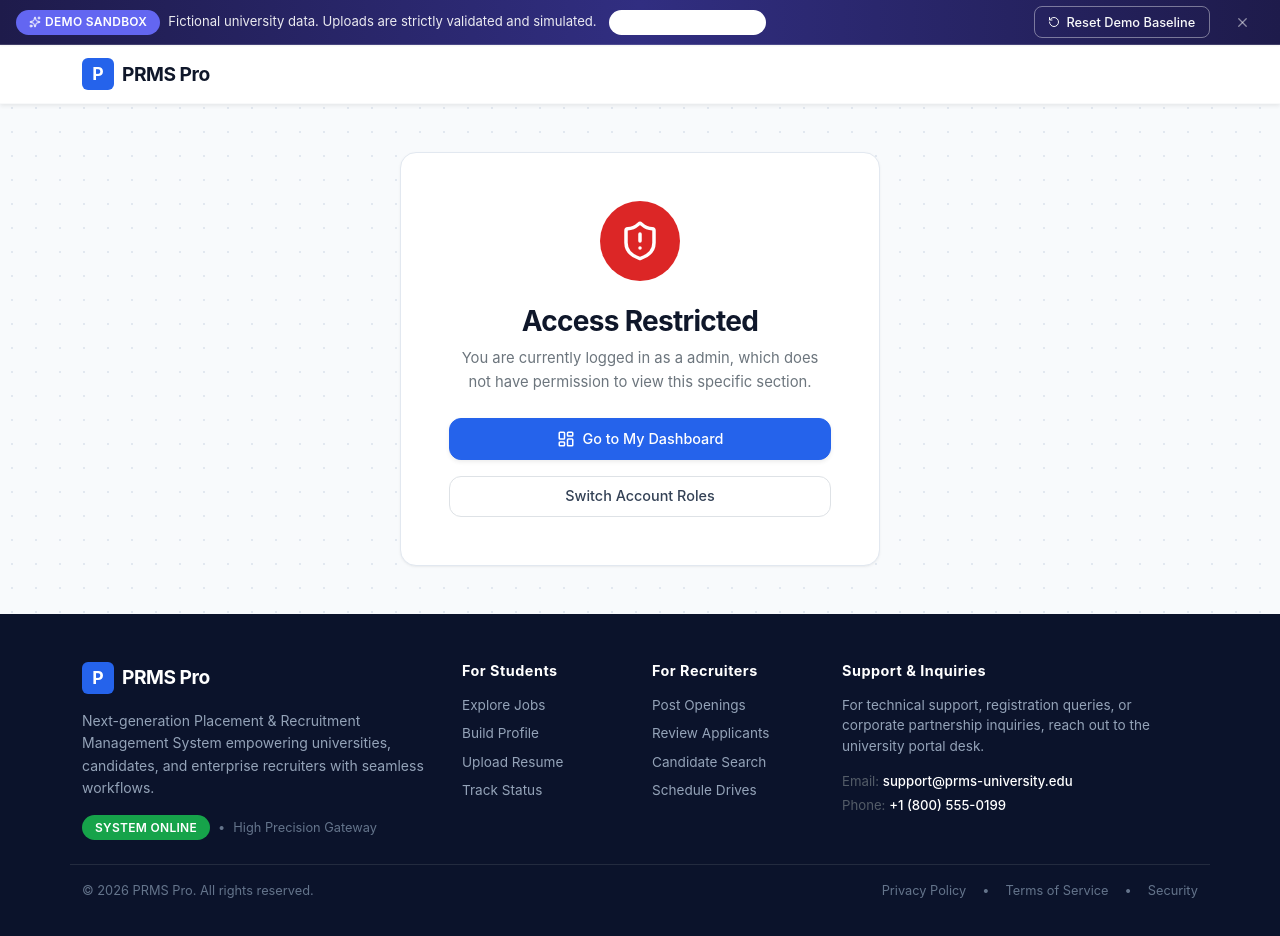
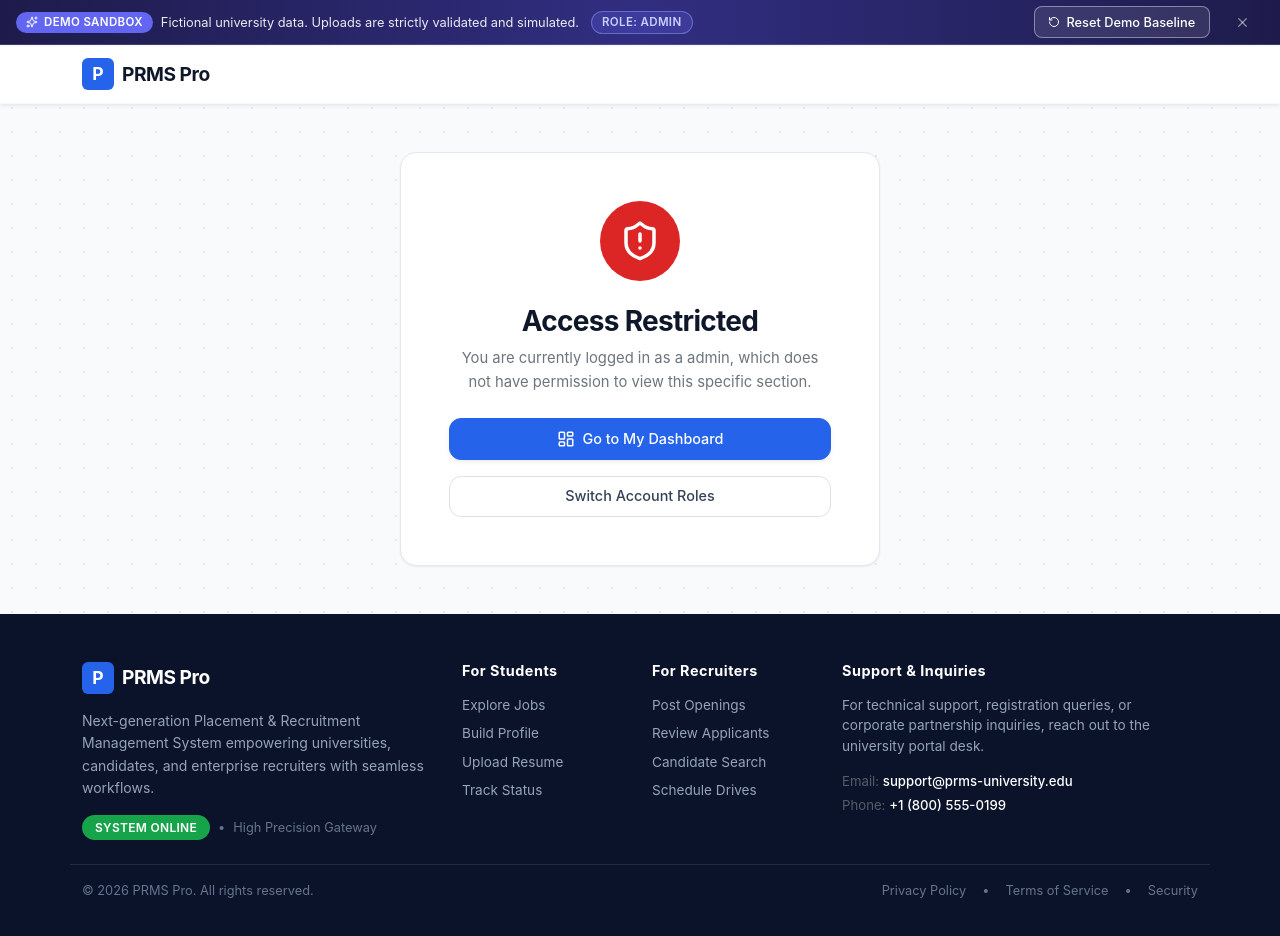
Before and after one commit to Jeet-76674/prms-public-demo, a React (Vite) app in the folder placement-recruitment-management-system/: page /unauthorized in a window 1280 px wide. Shown: the top 936 px of the page. Built offline with nearby package versions, Linux system fonts and the light colour scheme; no server answers; sample sign-in values are in the browser's storage.

Commit message:
fix(ui): fix white-on-white text contrast in DemoBanner role badge

```diff
--- a/placement-recruitment-management-system/src/components/DemoBanner.jsx
+++ b/placement-recruitment-management-system/src/components/DemoBanner.jsx
@@ -46,16 +46,29 @@ export default function DemoBanner() {
         }}
       >
         <div className="d-flex align-items-center gap-2 flex-wrap">
-          <span className="badge bg-indigo-500 text-white rounded-pill px-2 py-0.5 d-inline-flex align-items-center gap-1" style={{ backgroundColor: '#6366F1' }}>
+          <span
+            className="rounded-pill px-2.5 py-0.5 d-inline-flex align-items-center gap-1.5 fw-semibold"
+            style={{ backgroundColor: '#6366F1', color: '#FFFFFF', fontSize: '0.72rem', letterSpacing: '0.03em' }}
+          >
             <Sparkles size={12} />
             <span>DEMO SANDBOX</span>
           </span>
-          <span className="opacity-90">
+          <span className="opacity-90 text-white" style={{ fontSize: '0.8rem' }}>
             Fictional university data. Uploads are strictly validated and simulated.
           </span>
           {role && (
-            <span className="badge bg-white bg-opacity-20 text-white ms-1 rounded-pill">
-              Active Role: {role}
+            <span
+              className="ms-1 rounded-pill px-2.5 py-0.5 fw-semibold d-inline-flex align-items-center"
+              style={{
+                backgroundColor: 'rgba(99, 102, 241, 0.25)',
+                color: '#C7D2FE',
+                border: '1px solid rgba(165, 180, 252, 0.4)',
+                fontSize: '0.72rem',
+                letterSpacing: '0.03em',
+                textTransform: 'uppercase'
+              }}
+            >
+              Role: {role}
             </span>
           )}
         </div>
@@ -63,8 +76,13 @@ export default function DemoBanner() {
         <div className="d-flex align-items-center gap-2">
           <button
             onClick={() => setShowConfirmModal(true)}
-            className="btn btn-sm btn-outline-light py-0.5 px-2.5 rounded-pill d-inline-flex align-items-center gap-1.5 fw-medium"
-            style={{ fontSize: '0.75rem', borderColor: 'rgba(255,255,255,0.4)' }}
+            className="btn btn-sm py-0.5 px-2.5 rounded-pill d-inline-flex align-items-center gap-1.5 fw-medium"
+            style={{
+              fontSize: '0.75rem',
+              border: '1px solid rgba(255, 255, 255, 0.4)',
+              color: '#FFFFFF',
+              backgroundColor: 'rgba(255, 255, 255, 0.1)'
+            }}
             title="Restore baseline students, companies, applications, and jobs"
           >
             <RotateCcw size={12} />
```
